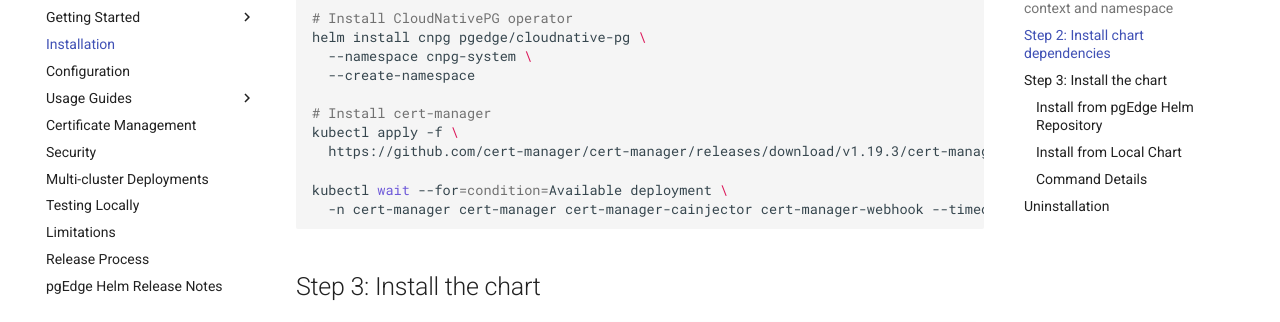
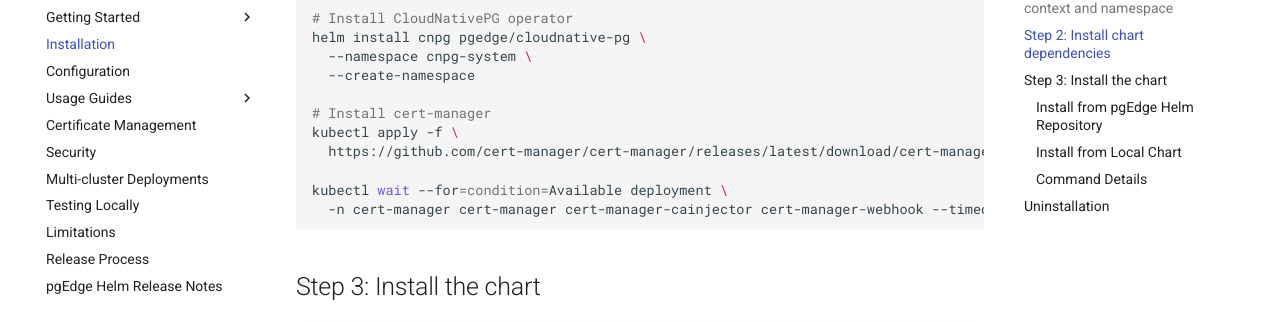
Before and after one commit to pgEdge/pgedge-helm, an MkDocs documentation site: the page built from docs/install.md, in a window 1280 px wide and 900 px high, scrolled down 2501 px. Shown: the part 118-440 px from the top of the window. Built offline with MkDocs 1.6.1 and Material for MkDocs 9.7.7, drawn with Linux system fonts in a browser that asks for light colours; comment, search, counter and statistics services are not loaded; some of the changed lines change nothing that is shown.

Commit message:
feat: use cert-manager latest in tests / docs

```diff
--- a/docs/install.md
+++ b/docs/install.md
@@ -117,7 +117,7 @@
 
 # Install cert-manager
 kubectl apply -f \
-  https://github.com/cert-manager/cert-manager/releases/download/v1.19.3/cert-manager.yaml
+  https://github.com/cert-manager/cert-manager/releases/latest/download/cert-manager.yaml
 
 kubectl wait --for=condition=Available deployment \
   -n cert-manager cert-manager cert-manager-cainjector cert-manager-webhook --timeout=120s
```
Also changed, not shown: 1 other file.
